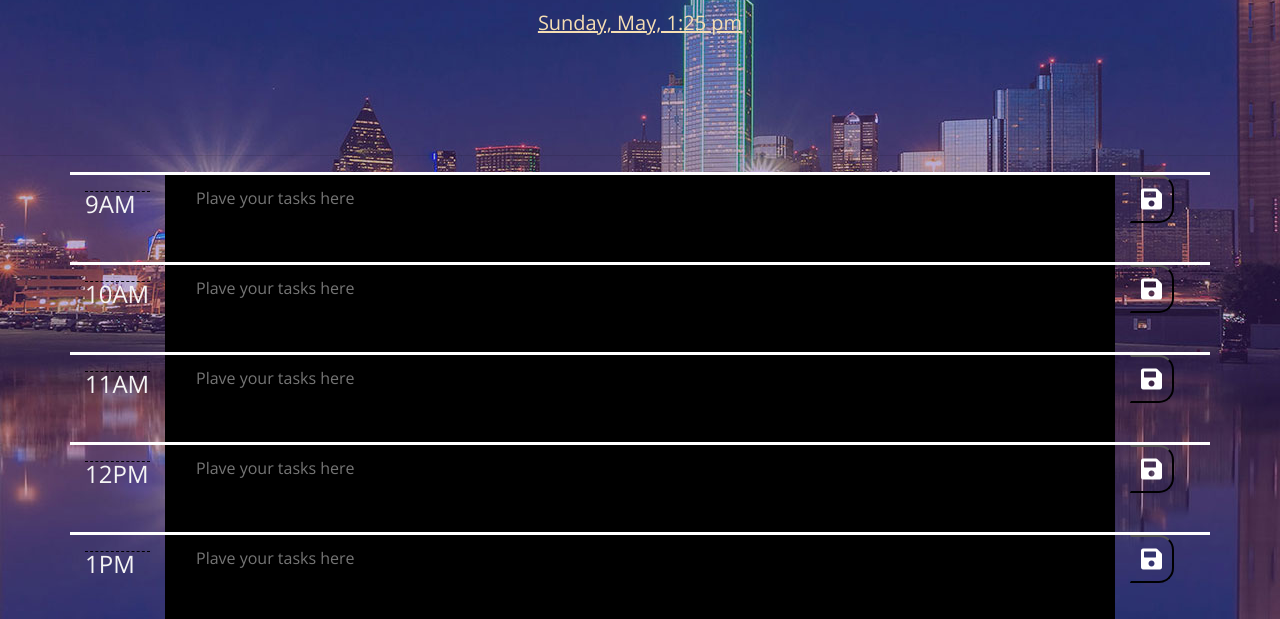
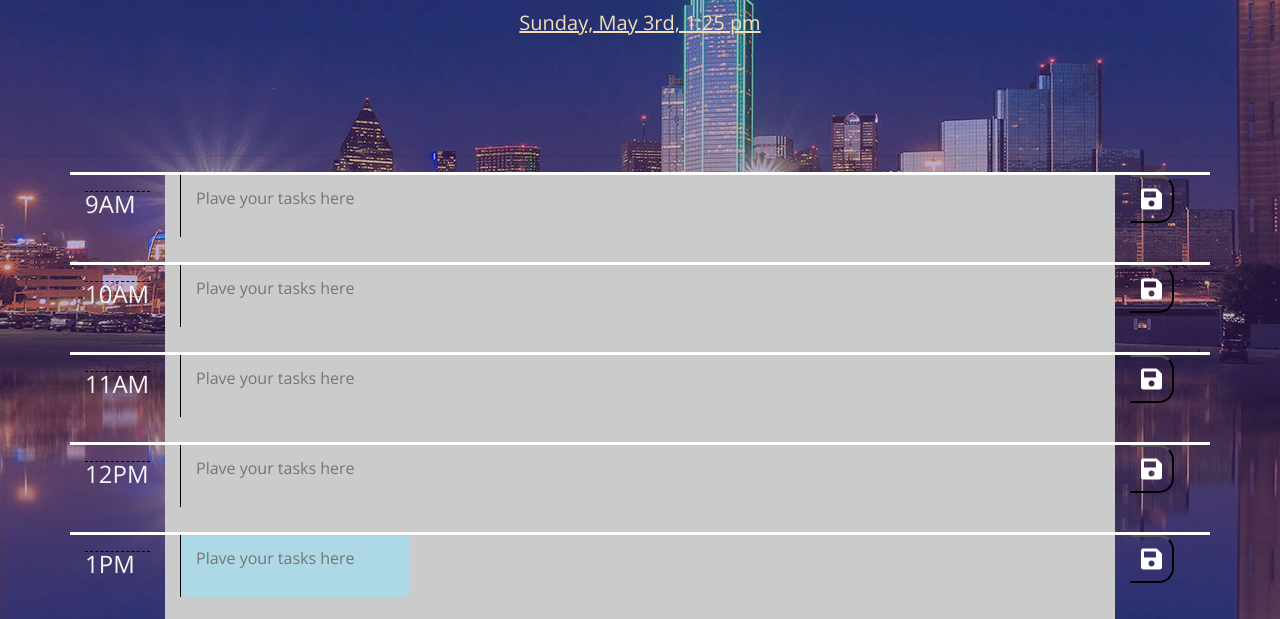
Before and after one commit to KenanDeari/9-5-Day-Planner, a plain HTML site: page index.html in a window 1280 px wide. Shown: the part 181-800 px from the top of the page. Drawn offline with nearby package versions, Linux system fonts and the light colour scheme.

Commit message:
update & fix to Update Colors Function.

```diff
--- a/scripts.js
+++ b/scripts.js
@@ -7,7 +7,7 @@ function hour(time) {
 }
 // created function to determine date & time of user. Source: https://momentjs.com/
 $(document).ready(function () {
-    $("#currentDay").text(moment().format("dddd, MMMM, h:mm a"));
+    $("#currentDay").text(moment().format("dddd, MMMM Do, h:mm a"));
     $("#currentDay").css("text-decoration", "underline");
     for (var i = 9; i < 18; i++) {
 
@@ -15,13 +15,13 @@ $(document).ready(function () {
         var row = $(`<div data-time=${i} id='${i}' class="row">`);
 
         // hour column created below (9AM-5PM)
-        var hourCol = $('<div class="col-sm-1"> <p class="hour">' + hour(i) + '</p>');
+        var hourCol = $('<div class="col-lg-1"> <p class="hour">' + hour(i) + '</p>');
 
         //create column 2 for event info
-        var eventCol = $(`<div class="col-sm-10 past"><textarea id=text${i} class="event" placeholder="Plave your tasks here"></textarea>`);
+        var eventCol = $(`<div class="col-lg-10 past"><textarea id=text${i} class="event" placeholder="Plave your tasks here"></textarea>`);
 
         //create column 3 for the save button w/ fontAwsome logo
-        var saveBtnCol = $(`<div class="col-sm-1"><button class="saveBtn" id=${i}><i class="fas fa-save"></i></button>`)
+        var saveBtnCol = $(`<div class="col-lg-1"><button class="saveBtn" id=${i}><i class="fas fa-save"></i></button>`)
 
 
         // appended columns to the row above
@@ -35,9 +35,9 @@ $(document).ready(function () {
     }
     hour();
 
-    // function to change colors for past & future || sources: https://www.w3schools.com/js/js_dates.asp, https://www.w3schools.com/jsref/jsref_gettime.asp
+    // function to change colors for past & future || sources: https://www.w3schools.com/js/js_dates.asp, https://www.w3schools.com/jsref/jsref_gethours.asp
     function updateColors() {
-        var currentTime = new Date().getTime();
+        var currentTime = new Date().getHours();
         for (var i = 9; i < 18; i++) {
             if ($(`#${i}`).data("time") == currentTime) {
                 $(`#text${i}`).addClass("present");
--- a/style.css
+++ b/style.css
@@ -46,18 +46,18 @@ textarea{
 }
 
 .past {
-  background-color: black;
-  color: white;
+  background-color: rgb(204, 203, 203);
+  color: black
 }
 
 .present {
-  background-color: #ff6961;
-  color: white;
+  background-color: lightblue;
+  color: black;
 }
 
 .future {
   background-color: #77dd77;
-  color: white;
+  color: black;
 }
 
 .saveBtn {
```
